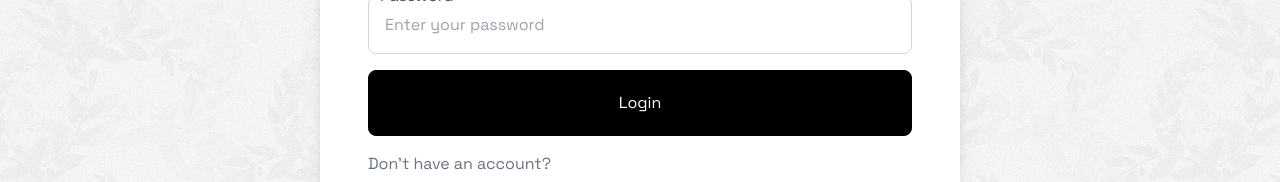
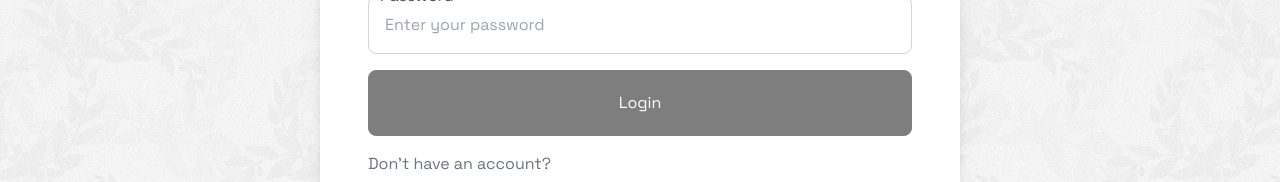
Before and after one commit to Jad229/web-salon, a Next.js app: page /login in a window 1280 px wide. Shown: the part 338-520 px from the top of the page. Built offline with nearby package versions, Linux system fonts and the light colour scheme; no server answers; a web font is replaced by a local one.

Commit message:
issue: session user is only returning email

```diff
--- /dev/null
+++ b/app/api/auth/[...nextauth]/options.js
@@ -0,0 +1,54 @@
+import User from "@models/user";
+import { connectDB } from "@utils/database";
+import { compare } from "bcrypt";
+import Joi from "joi";
+import CredentialsProvider from "next-auth/providers/credentials";
+
+const schema = Joi.object({
+  email: Joi.string().email().required(),
+  password: Joi.string().required(),
+});
+
+export const options = {
+  secret: process.env.NEXTAUTH_SECRET,
+  providers: [
+    CredentialsProvider({
+      name: "Credentials",
+      credentials: {},
+      async authorize(credentials) {
+        await connectDB();
+
+        const { email, password } = credentials;
+
+        //validate schema
+        const { error } = schema.validate({ email, password });
+
+        if (error) {
+          return null;
+        }
+
+        try {
+          const user = await User.findOne({ email });
+
+          //check if user exists
+          if (!user) {
+            return null;
+          }
+          const checkPassword = await compare(password, user.password);
+
+          if (!checkPassword) {
+            return null;
+          }
+
+          return user;
+        } catch (error) {
+          console.log(error);
+          return null;
+        }
+      },
+    }),
+  ],
+  pages: {
+    signIn: "/login",
+  },
+};
--- /dev/null
+++ b/app/api/auth/[...nextauth]/route.js
@@ -0,0 +1,6 @@
+import NextAuth from "next-auth/next";
+import { options } from "./options";
+
+const handler = NextAuth(options);
+
+export { handler as GET, handler as POST };
--- a/app/api/register/route.js
+++ b/app/api/register/route.js
@@ -9,6 +9,7 @@ const schema = Joi.object({
   lastName: Joi.string().required(),
   email: Joi.string().email().required(),
   password: Joi.string().min(8).required(),
+  role: Joi.string().required(),
 });
 
 export const dynamic = "force-dynamic";
@@ -45,6 +46,7 @@ export async function POST(req) {
         lastName,
         email,
         password: hashedPassword,
+        role: "client",
       });
 
       if (newUser) {
--- a/app/layout.jsx
+++ b/app/layout.jsx
@@ -1,5 +1,7 @@
 import Footer from "@components/Footer.";
 import Nav from "@components/Nav";
+import { AuthProvider } from "@components/Providers";
+import GlobalState from "@context";
 import "@styles/globals.css";
 export const metadata = {
   title: "Pretty Queen - Your Ultimate Hair Salon Experience",
@@ -11,11 +13,15 @@ function RootLayout({ children }) {
   return (
     <html lang="en">
       <body className="w-screen bg-white">
-        <main className="app">
-          <Nav />
-          {children}
-          <Footer />
-        </main>
+        <AuthProvider>
+          <GlobalState>
+            <main className="app">
+              <Nav />
+              {children}
+              <Footer />
+            </main>
+          </GlobalState>
+        </AuthProvider>
       </body>
     </html>
   );
--- a/app/login/page.jsx
+++ b/app/login/page.jsx
@@ -1,8 +1,41 @@
+"use client";
 import InputComponent from "@components/FormElements/InputComponent";
 import { loginFormControls } from "@utils";
+
+import { signIn } from "next-auth/react";
 import Link from "next/link";
+import { redirect } from "next/navigation";
+
+import { useState } from "react";
 
 export default function Login() {
+  const [formData, setFormData] = useState({
+    email: "",
+    password: "",
+  });
+
+  console.log(formData);
+
+  function isValidForm() {
+    return (
+      formData &&
+      formData.email &&
+      formData.email.trim() !== "" &&
+      formData.password &&
+      formData.password.trim() !== ""
+    );
+  }
+
+  async function handleLogin() {
+    try {
+      const res = await signIn("credentials", formData);
+
+      redirect("/products");
+    } catch (error) {
+      console.log(error);
+    }
+  }
+
   return (
     <div className="relative bg-white my-12 p-12 w-full max-w-screen-sm rounded-xl drop-shadow-xl">
       <h1 className="text-center mb-12 font-bold text-4xl">Sign In</h1>
@@ -14,11 +47,22 @@ export default function Login() {
             label={item.label}
             type={item.type}
             placeholder={item.placeholder}
+            value={formData[item.id]}
+            onChange={(event) =>
+              setFormData((prevFormData) => ({
+                ...prevFormData,
+                [item.id]: event.target.value,
+              }))
+            }
           />
         ))}
       </div>
       <div className="flex-center py-4">
-        <button className="w-full bg-black py-5 text-white hover:bg-transparent hover:text-black border border-black rounded-lg">
+        <button
+          className="disabled:opacity-50 w-full bg-black py-5 text-white hover:bg-transparent hover:text-black border border-black rounded-lg"
+          disabled={!isValidForm()}
+          onClick={handleLogin}
+        >
           Login
         </button>
       </div>
--- a/app/register/page.jsx
+++ b/app/register/page.jsx
@@ -36,9 +36,9 @@ export default function Register() {
   }
 
   async function handleRegister() {
-    const data = await registerNewUser(formData);
+    const response = await registerNewUser(formData);
 
-    console.log(data);
+    console.log(response);
   }
 
   return (
--- a/components/Nav.jsx
+++ b/components/Nav.jsx
@@ -1,6 +1,7 @@
 "use client";
 
 import { adminNavOptions, navOptions } from "@utils";
+import { useSession } from "next-auth/react";
 import Link from "next/link";
 import { useState } from "react";
 import { IoClose, IoMenu } from "react-icons/io5";
@@ -13,6 +14,9 @@ const user = {
 };
 
 function NavItems() {
+  const { data: session } = useSession();
+
+  console.log(session);
   return (
     <div className="flex-between w-full md:flex md:w-auto" id="nav-items">
       <ul className="flex flex-col p-4 md:p-0 mt-4 font-medium border border-gray-100 rounded-lg md:flex-row md:space-x-8 md:mt-0 md:border-0">
--- /dev/null
+++ b/components/Providers.jsx
@@ -0,0 +1,7 @@
+"use client";
+
+import { SessionProvider } from "next-auth/react";
+
+export const AuthProvider = ({ children }) => {
+  return <SessionProvider>{children}</SessionProvider>;
+};
--- /dev/null
+++ b/context/index.js
@@ -0,0 +1,26 @@
+"use client";
+
+import { createContext, useState } from "react";
+
+export const GlobalContext = createContext(null);
+
+export default function GlobalState({ children }) {
+  const [commonLoader, setCommonLoader] = useState(false);
+  const [isAuthUser, setIsAuthUser] = useState(null);
+  const [user, setUser] = useState(null);
+
+  return (
+    <GlobalContext.Provider
+      value={{
+        commonLoader,
+        setCommonLoader,
+        isAuthUser,
+        setIsAuthUser,
+        user,
+        setUser,
+      }}
+    >
+      {children}
+    </GlobalContext.Provider>
+  );
+}
--- /dev/null
+++ b/middleware/auth.js
@@ -0,0 +1,5 @@
+//applies next-auth to the entire project
+export { default } from "next-auth/middleware";
+
+//applies next-auth only to matching routes
+export const config = { matcher: ["/cart", "/admin"] };
--- a/models/user.js
+++ b/models/user.js
@@ -1,11 +1,15 @@
 import { Schema, model, models } from "mongoose";
 
-const UserSchema = new Schema({
-  firstName: String,
-  lastName: String,
-  email: String,
-  password: String,
-});
+const UserSchema = new Schema(
+  {
+    firstName: String,
+    lastName: String,
+    email: String,
+    password: String,
+    role: String,
+  },
+  { timestamps: true }
+);
 
 const User = models.User || model("User", UserSchema);
 
--- a/package.json
+++ b/package.json
@@ -13,9 +13,11 @@
     "axios": "^1.4.0",
     "bcrypt": "^5.1.1",
     "joi": "^17.9.2",
+    "js-cookie": "^3.0.5",
     "jsonwebtoken": "^9.0.1",
     "mongoose": "^7.4.3",
     "next": "13.4.13",
+    "next-auth": "^4.23.1",
     "postcss": "8.4.27",
     "react": "18.2.0",
     "react-dom": "18.2.0",
```
Also changed, not shown: 1 other file (tests, documents, lock files or other folders).
